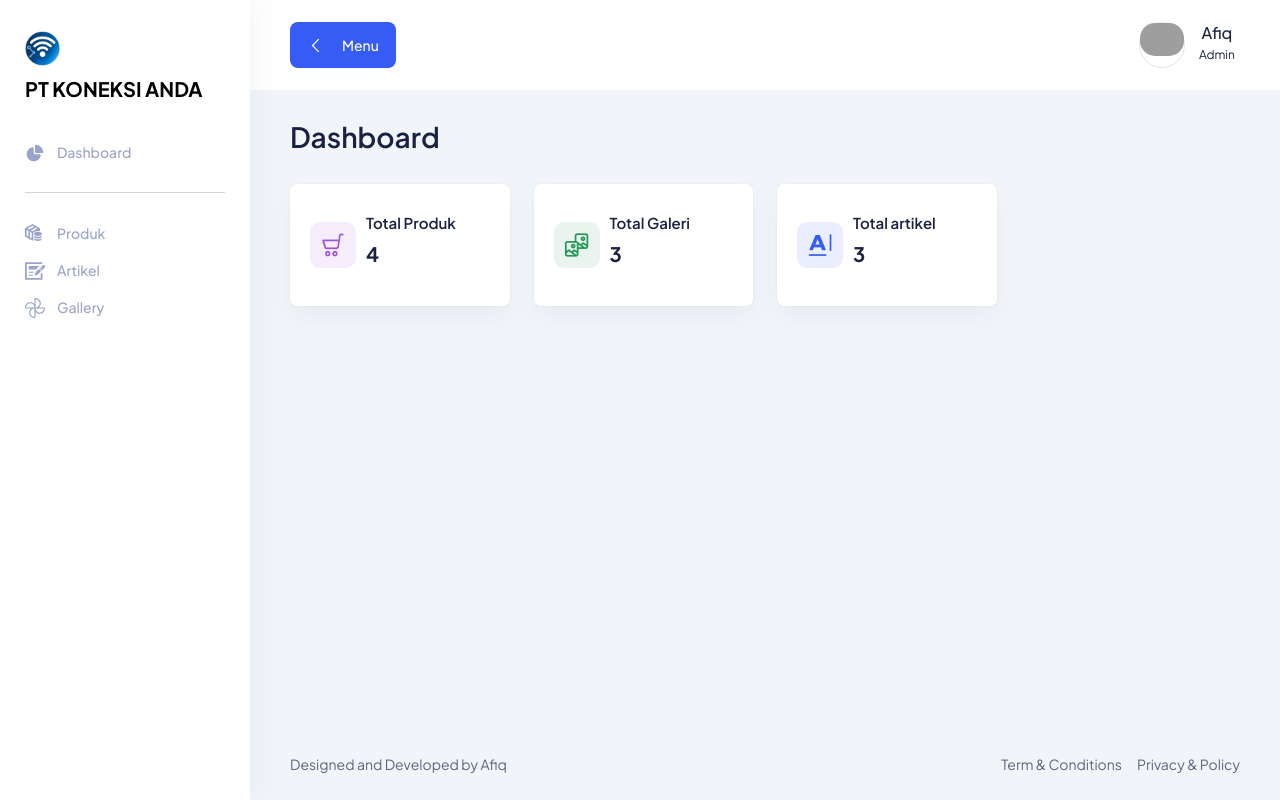
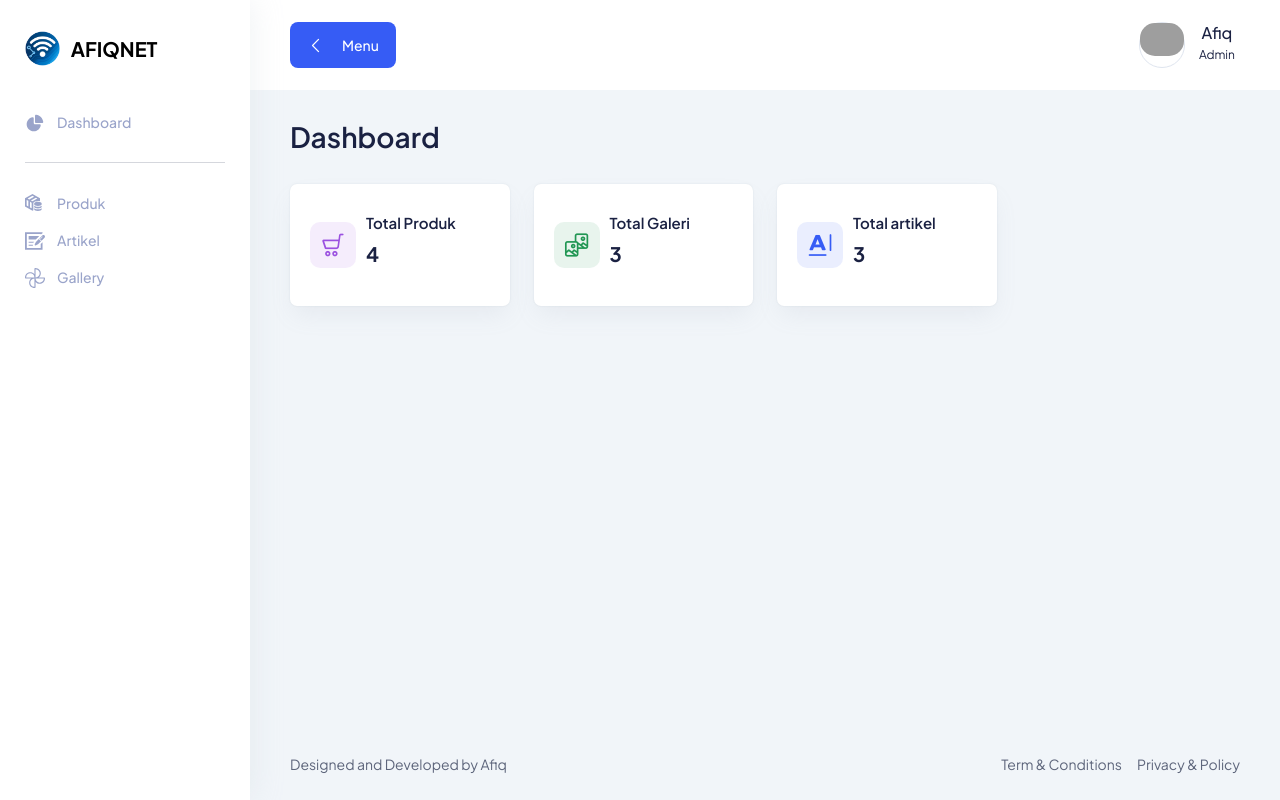
Before and after one commit to Afiq-Muhammad/company_profile, a PHP site: page /index.php in a window 1280 px wide. Run offline with PHP 8.4, Linux system fonts and the light colour scheme; a user stored in the database is signed in; data comes from the database, SQL or seed files in the repository; some libraries are stand-ins or nearby versions; grey boxes are pictures that could not be loaded.

```diff
--- a/backend/index.php
+++ b/backend/index.php
@@ -17,13 +17,8 @@ if (@$_SESSION['status'] != 'login') {
     <meta charset="UTF-8" />
     <meta http-equiv="X-UA-Compatible" content="IE=edge" />
     <meta name="viewport" content="width=device-width, initial-scale=1.0" />
-    <?php
-    $tmp = mysqli_query($konek, "SELECT * FROM profile ORDER BY id ASC");
-    while ($pro = mysqli_fetch_assoc($tmp)) :
-    ?>
-        <link rel="shortcut icon" href="img/profile/<?= $pro['logo'] ?>" type="image/x-icon" />
-        <title><?= $pro['nama_perusahaan'] ?></title>
-    <?php endwhile; ?>
+    <link rel="shortcut icon" href="assets/images/logo.png" type="image/x-icon" />
+    <title>Company Profile Afiq</title>
 
     <!-- ========== All CSS files linkup ========= -->
     <link rel="stylesheet" href="assets/css/bootstrap.min.css" />
@@ -38,7 +33,7 @@ if (@$_SESSION['status'] != 'login') {
     <script src="assets/js/jquery-3.7.1.min.js"></script>
     <!-- DataTables -->
     <link rel="stylesheet" href="assets/css/dataTables.css">
-    <!-- SweetAlert 2 -->
+    <!-- SweetAlert -->
     <link rel="stylesheet" href="assets/css/sweetalert2.min.css">
     <script src="assets/js/sweetalert2.min.js"></script>
 </head>
@@ -54,13 +49,8 @@ if (@$_SESSION['status'] != 'login') {
     <aside class="sidebar-nav-wrapper">
         <div class="navbar-logo">
             <a href="index.html">
-                <?php
-                $tmp = mysqli_query($konek, "SELECT * FROM profile ORDER BY id ASC");
-                while ($pro = mysqli_fetch_assoc($tmp)) :
-                ?>
-                    <img src="img/profile/<?= $pro['logo'] ?>" width="35" class="me-2 mb-2" alt="logo" />
-                    <span class="text-black fw-bold fs-5 text-uppercase "><?= $pro['nama_perusahaan'] ?></span>
-                <?php endwhile; ?>
+                <img src="assets/images/logo.png" width="35" class="me-2 mb-2" alt="logo" />
+                <span class="text-black fw-bold fs-5 text-uppercase ">AfiqNet</span>
             </a>
         </div>
         <nav class="sidebar-nav">
```
